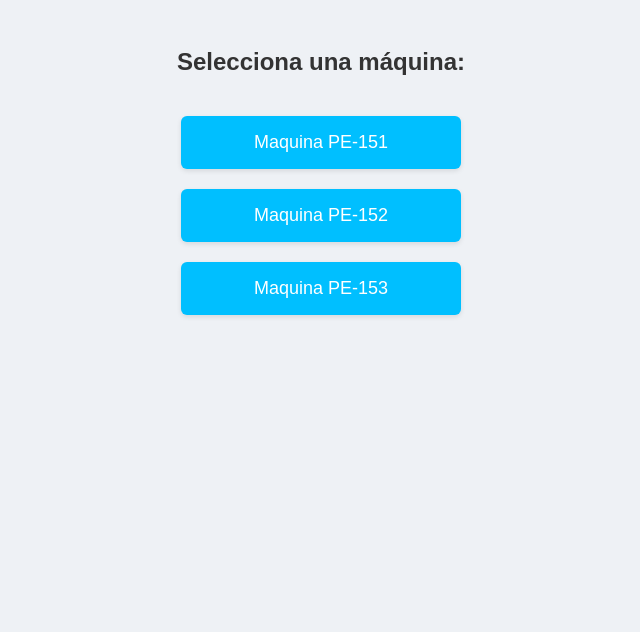
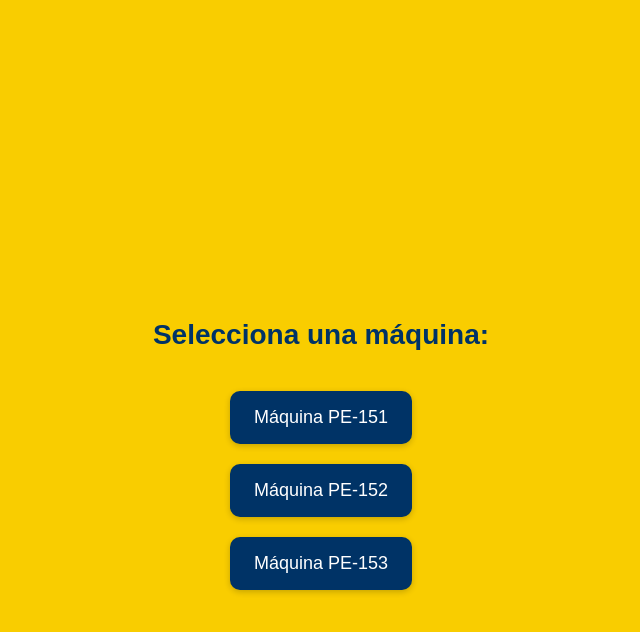
Before and after one commit to kevinanibal123/Almacen, a plain HTML site: page pagina2.html in a window 1280 px wide. Shown: the whole page, without its empty margins (319-959 px from the left). Drawn offline with Linux system fonts and the light colour scheme.

Commit message:
Update pagina2.html

```diff
--- a/pagina2.html
+++ b/pagina2.html
@@ -2,20 +2,26 @@
 <html lang="es">
 <head>
   <meta charset="UTF-8">
-  <meta name="viewport" content="width=device-width, initial-scale=1.0"> <!-- Adaptación móvil -->
+  <meta name="viewport" content="width=device-width, initial-scale=1.0">
   <title>Listado de máquinas</title>
   <style>
     body {
       font-family: Arial, sans-serif;
-      padding: 20px;
-      background-color: #eef1f5;
+      padding: 40px;
+      background-color: #f9cd00; /* Fondo GEOTEC */
       text-align: center;
+      color: #003366; /* Texto GEOTEC */
+      display: flex;
+      flex-direction: column;
+      align-items: center;
+      justify-content: center;
+      min-height: 100vh;
     }
 
     h2 {
-      font-size: 24px; /* tamaño más cómodo para móvil */
+      font-size: 28px;
       margin-bottom: 30px;
-      color: #333;
+      color: #003366;
     }
 
     button {
@@ -23,18 +29,18 @@
       max-width: 280px;
       margin: 10px auto;
       padding: 16px 24px;
-      font-size: 18px; /* tamaño mayor para dedos */
-      background-color: #00bfff;
+      font-size: 18px;
+      background-color: #003366;
       color: white;
       border: none;
-      border-radius: 6px;
+      border-radius: 10px;
       cursor: pointer;
       transition: background-color 0.3s ease;
-      box-shadow: 0 2px 5px rgba(0,0,0,0.1); /* ligero efecto visual */
+      box-shadow: 0 2px 6px rgba(0,0,0,0.2);
     }
 
     button:hover {
-      background-color: #337085;
+      background-color: #002752;
     }
 
     a {
@@ -47,9 +53,9 @@
 
   <h2>Selecciona una máquina:</h2>
 
-  <a href="Maquina PE-151.html"><button>Maquina PE-151</button></a>
-  <a href="Maquina PE-152.html"><button>Maquina PE-152</button></a>
-  <a href="Maquina PE-153.html"><button>Maquina PE-153</button></a>
+  <a href="Maquina PE-151.html"><button>Máquina PE-151</button></a>
+  <a href="Maquina PE-152.html"><button>Máquina PE-152</button></a>
+  <a href="Maquina PE-153.html"><button>Máquina PE-153</button></a>
 
 </body>
 </html>
```
